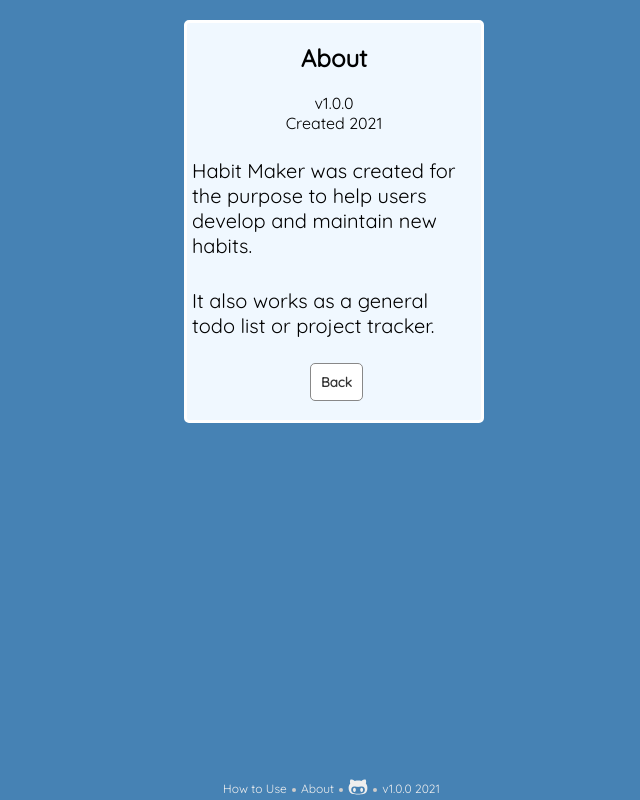
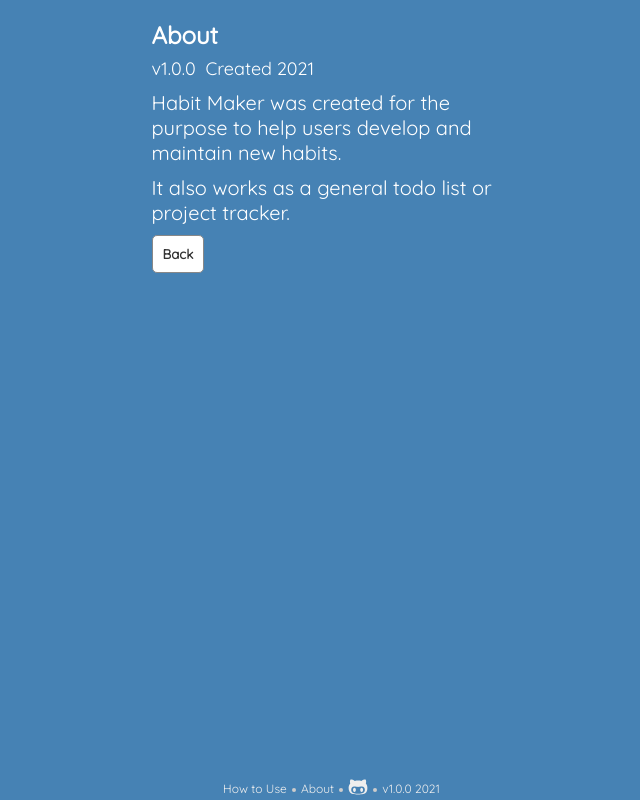
Before and after one commit to mwroberts3/habit-maker, a React (Create React App) app in the folder habit-tracker-react/: page /about in a window 1280 px wide. Shown: the whole page, without its empty margins (306-946 px from the left). Built offline with nearby package versions, Linux system fonts and the light colour scheme.

Commit message:
fixed fetch link and tweaked some styling

```diff
--- a/habit-tracker-react/public/index.html
+++ b/habit-tracker-react/public/index.html
@@ -11,7 +11,7 @@
     />
     <link rel="apple-touch-icon" href="%PUBLIC_URL%/logo192.png" />
     <link rel="manifest" href="%PUBLIC_URL%/manifest.json" />
-    <title>Habit Maker</title>
+    <title>Habit Target</title>
   </head>
   <body>
     <noscript>You need to enable JavaScript to run this app.</noscript>
--- a/habit-tracker-react/sass/index.scss
+++ b/habit-tracker-react/sass/index.scss
@@ -83,8 +83,6 @@ body {
 }
 
 #login-container,
-#about-container,
-#how-to-use-container,
 #add-habit-container,
 #stats-container {
   display: flex;
@@ -123,15 +121,31 @@ body {
 #about-container,
 #how-to-use-container {
   font-weight: normal;
+  color: #fff;
 
   p {
-    width: 100%;
+    margin: auto;
+    width: 365px;
     font-size: 20px;
-    padding: 5px;
+    padding: 5px 0;
+
+    span {
+      font-size: 18px;
+    }
+
+    button {
+      cursor: pointer;
+      margin: 0;
+    }
   }
 
   p:first-of-type {
     margin-bottom: 0px;
+  }
+
+  h2 {
+    margin: auto;
+    width: 365px;
   }
 }
 
--- a/habit-tracker-react/src/components/AddHabit.js
+++ b/habit-tracker-react/src/components/AddHabit.js
@@ -32,7 +32,7 @@ const AddHabit = () => {
 
         let token = localStorage.getItem('token')
 
-        fetch('https://habit-maker-api.herokuapp.com/habits/add-habit', {
+        fetch('https://habit-target-api.herokuapp.com/habits/add-habit', {
             method: 'POST',
             headers: {
                 Authorization: 'Bearer ' + token,
@@ -48,7 +48,7 @@ const AddHabit = () => {
         <form id='new-habit-form'>
           <h3>Add New Habit</h3>
           <label htmlFor="description">Short Description</label>
-          <input name="description" type="text" required/>
+          <input id="habit-description" name="description" type="text" required/>
           <h3>Update Style</h3>
           <input type="radio" name="updateStyle" value="active" />
           <label htmlFor="active-update">active</label>
--- a/habit-tracker-react/src/components/DeleteHabit.js
+++ b/habit-tracker-react/src/components/DeleteHabit.js
@@ -4,7 +4,7 @@ const DeleteHabit = ({ habitDesc, habitDeletedCheck }) => {
     const deleteHabitRequest = () => {
         let token = localStorage.getItem('token')
 
-        fetch(`https://habit-maker-api.herokuapp.com/habits/delete-habit`, {
+        fetch(`https://habit-target-api.herokuapp.com/habits/delete-habit`, {
             method: 'DELETE',
             headers: {
                 Authorization: 'Bearer ' + token,
--- a/habit-tracker-react/src/components/HabitCard.js
+++ b/habit-tracker-react/src/components/HabitCard.js
@@ -8,7 +8,7 @@ const HabitCard = ({ habit, habitDeletedCheck, passedClass }) => {
 
         let token = localStorage.getItem('token')
 
-        fetch(`https://habit-maker-api.herokuapp.com/habits/log-habit`, {
+        fetch(`https://habit-target-api.herokuapp.com/habits/log-habit`, {
             method: 'POST',
             headers: {
                 Authorization: 'Bearer ' + token,
--- a/habit-tracker-react/src/components/HabitList.js
+++ b/habit-tracker-react/src/components/HabitList.js
@@ -18,7 +18,7 @@ const HabitList = ({validLoginCheck}) => {
         // Need to somehow check if habit has been completed and I guess log it to some kind of stats collection to then be displayed in the stats component
 
         setLoading(false)
-        fetch(`https://habit-maker-api.herokuapp.com/habits`, {
+        fetch(`https://habit-target-api.herokuapp.com/habits`, {
             method: 'GET',
             headers: {
                 Authorization: 'Bearer ' + token,
--- a/habit-tracker-react/src/components/Login.js
+++ b/habit-tracker-react/src/components/Login.js
@@ -18,7 +18,7 @@ const Login = ( {validLoginCheck} ) => {
         console.log('login button clicked')
         console.log(email, password, remember)
 
-        fetch(`https://habit-maker-api.herokuapp.com/login`, {
+        fetch(`https://habit-target-api.herokuapp.com/login`, {
             method: 'POST',
             headers: {
                 'Content-Type': 'application/json'
@@ -54,7 +54,7 @@ const Login = ( {validLoginCheck} ) => {
     const validateSignup = (e) => {
         e.preventDefault()
 
-        fetch(`https://habit-maker-api.herokuapp.com/signup`, {
+        fetch(`https://habit-target-api.herokuapp.com/signup`, {
             method: 'PUT',
             headers: {
                 'Content-Type': 'application/json'
@@ -80,7 +80,7 @@ const Login = ( {validLoginCheck} ) => {
     return (
         <div id='login-container'>
         <div>
-            <h1 id="login-header">Habit Maker <FaCubes className="header-icon" size={35}/></h1>&nbsp;
+            <h1 id="login-header">Habit Target <FaCubes className="header-icon" size={35}/></h1>&nbsp;
         </div>
         <p id='error-msg-display'>{errMsg !== '' ? `${errMsg}` : (<span>&nbsp;</span>)}</p>
         <form className="login" id="login-signup-form" name="login">
--- a/habit-tracker-react/src/components/links/About.js
+++ b/habit-tracker-react/src/components/links/About.js
@@ -5,12 +5,16 @@ const About = () => {
     return (
         <div id="about-container">
             <h2>About</h2>
-            <span>v1.0.0</span>
-            <span>Created 2021</span>
+            <p>
+                <span>v1.0.0 &nbsp;</span>
+                <span>Created 2021</span>
+            </p>
             <p>Habit Maker was created for the purpose to help users develop and maintain new habits.</p>
             <p>It also works as a general todo list or project tracker.</p>
             <Link to='/'>
-                <Button btnDisplay='Back' btnFunction='backToLoginBtn' style={{marginBottom: '5px'}}/>
+                <p>
+                    <Button btnDisplay='Back' btnFunction='backToLoginBtn' style={{marginBottom: '5px'}}/>
+                </p>
             </Link>
         </div>
     )
--- a/habit-tracker-react/src/components/links/HowToUse.js
+++ b/habit-tracker-react/src/components/links/HowToUse.js
@@ -7,12 +7,14 @@ const HowToUse = () => {
             <h2>How To Use</h2>
             <p>Click the 'Add Habit' button to add a new habit.</p>
             <p>Fill out the form and submit.</p>
-            <p>How often you need to log your progress depends on whether a given habit is <span style={{color: 'green'}}>active</span> or <span style={{color: 'red'}}>passive</span></p>
+            <p>How often you need to log your progress depends on whether a given habit is <span style={{color: 'green', background: 'aliceblue', borderRadius: '5px'}}>&nbsp;active&nbsp;</span> or <span style={{color: 'red', background: 'aliceblue', borderRadius: '5px'}}>&nbsp;passive&nbsp;</span></p>
             <p>Active habits need to be updated everyday.</p>
             <p>Passive habits only need to be updated if a habit wasn't done that day.</p>
             <Link to='/'>
-                <Button btnDisplay='Back' btnFunction='backToLoginBtn'
-                style={{marginBottom: '5px'}}/>
+                <p>
+                    <Button btnDisplay='Back' btnFunction='backToLoginBtn'
+                    style={{marginBottom: '5px'}}/>
+                </p>
             </Link>
         </div>
     )
--- a/habit-tracker-react/src/index.css
+++ b/habit-tracker-react/src/index.css
@@ -62,8 +62,6 @@ body {
   padding-top: 20px; }
 
 #login-container,
-#about-container,
-#how-to-use-container,
 #add-habit-container,
 #stats-container {
   display: flex;
@@ -77,8 +75,6 @@ body {
   border: 3px solid #fff;
   border-radius: 5px; }
   #login-container #login-header,
-  #about-container #login-header,
-  #how-to-use-container #login-header,
   #add-habit-container #login-header,
   #stats-container #login-header {
     color: #f7be26;
@@ -87,14 +83,10 @@ body {
     text-shadow: -1px -1px 0 #666, 1px -1px 0 #666, -1px 1px 0 #666,
  1px 1px 0 #666; }
     #login-container #login-header .header-icon,
-    #about-container #login-header .header-icon,
-    #how-to-use-container #login-header .header-icon,
     #add-habit-container #login-header .header-icon,
     #stats-container #login-header .header-icon {
       color: #f0b515; }
   #login-container #error-msg-display,
-  #about-container #error-msg-display,
-  #how-to-use-container #error-msg-display,
   #add-habit-container #error-msg-display,
   #stats-container #error-msg-display {
     color: #333;
@@ -105,15 +97,28 @@ body {
 
 #about-container,
 #how-to-use-container {
-  font-weight: normal; }
+  font-weight: normal;
+  color: #fff; }
   #about-container p,
   #how-to-use-container p {
-    width: 100%;
+    margin: auto;
+    width: 365px;
     font-size: 20px;
-    padding: 5px; }
+    padding: 5px 0; }
+    #about-container p span,
+    #how-to-use-container p span {
+      font-size: 18px; }
+    #about-container p button,
+    #how-to-use-container p button {
+      cursor: pointer;
+      margin: 0; }
   #about-container p:first-of-type,
   #how-to-use-container p:first-of-type {
     margin-bottom: 0px; }
+  #about-container h2,
+  #how-to-use-container h2 {
+    margin: auto;
+    width: 365px; }
 
 #new-habit-form {
   width: 100%;
```
